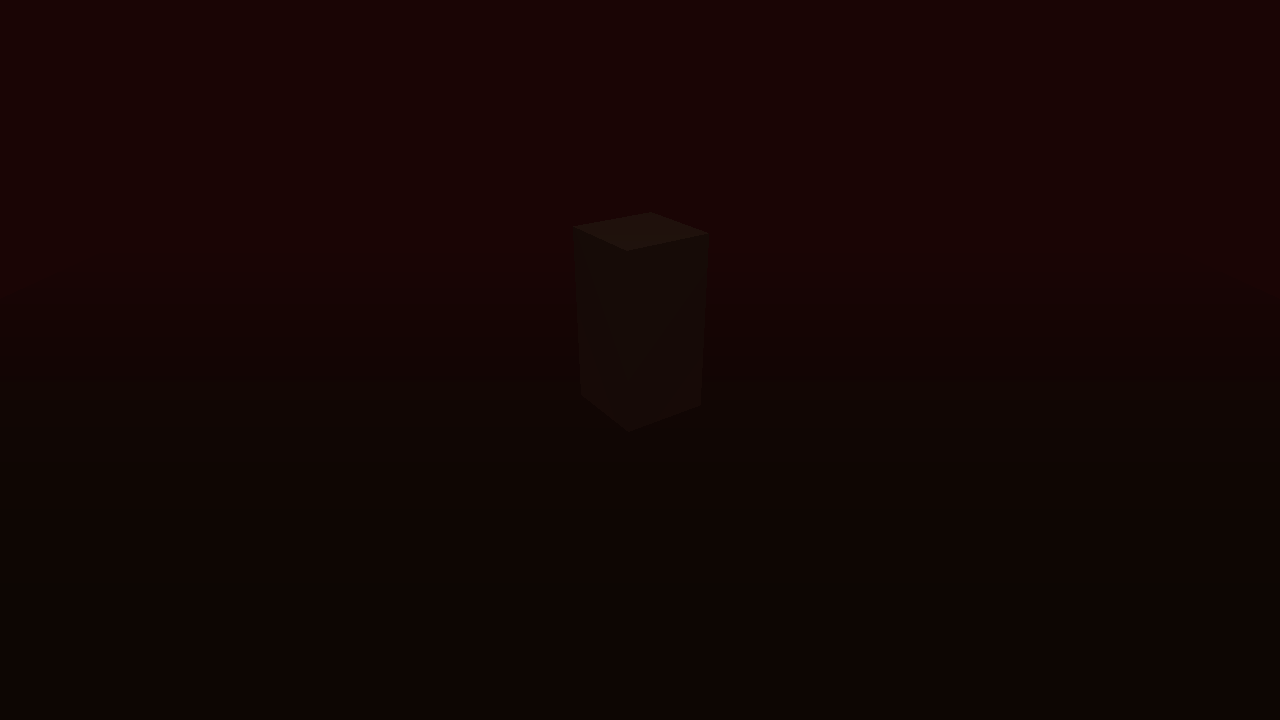
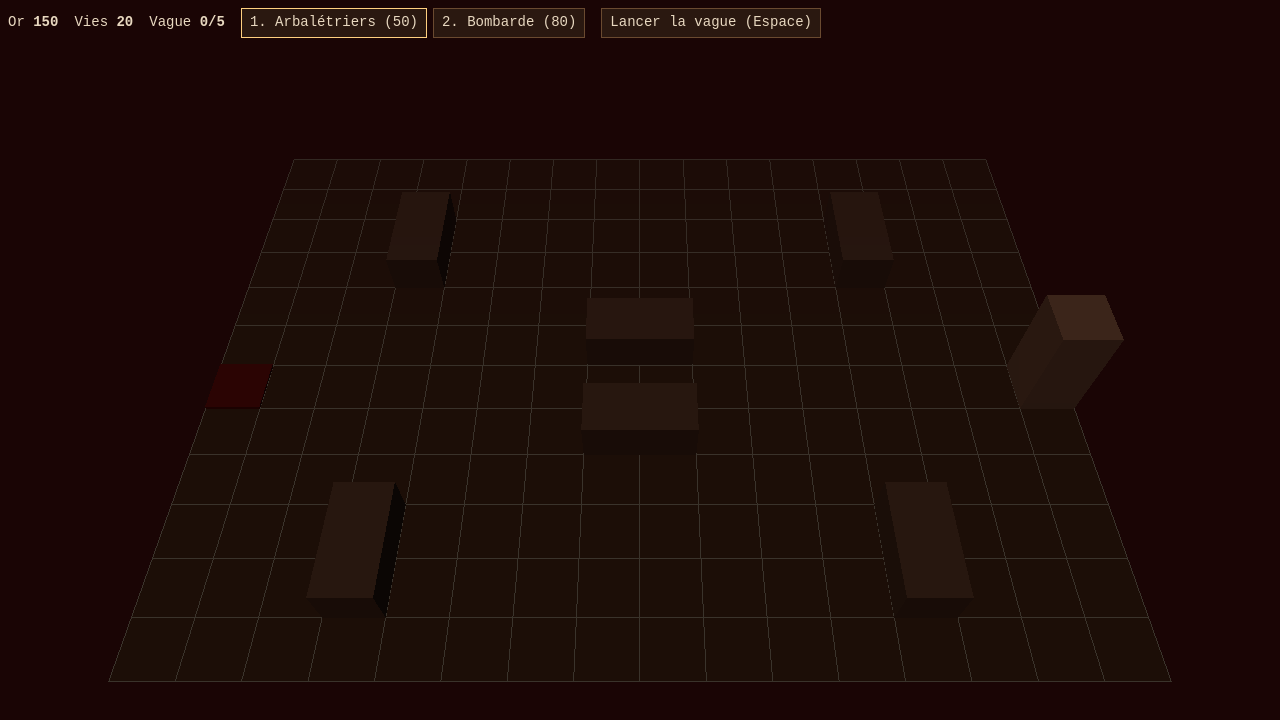
Before and after one commit to watchsz/iron-vigil, a website built with Vite: page index.html in a window 1280 px wide. Built offline with nearby package versions, Linux system fonts and the light colour scheme; animation ran at ten frames a second.

Commit message:
feat: greybox phase 1 (sim, flow field, 2 tours, 2 ennemis, 5 vagues, HUD)
Co-Authored-By: Claude Opus 5.5 <noreply@anthropic.com>

```diff
--- a/index.html
+++ b/index.html
@@ -5,11 +5,25 @@
     <meta name="viewport" content="width=device-width, initial-scale=1" />
     <title>Iron Vigil</title>
     <style>
-      html, body { margin: 0; height: 100%; background: #000; overflow: hidden; }
+      html, body { margin: 0; height: 100%; background: #000; overflow: hidden; font: 14px/1.4 monospace; color: #e8d8c0; }
       canvas { display: block; width: 100%; height: 100%; }
+      #hud { position: fixed; top: 8px; left: 8px; right: 8px; display: flex; gap: 16px; align-items: center; flex-wrap: wrap; pointer-events: none; }
+      #hud button { pointer-events: auto; font: inherit; color: inherit; background: #2a1810; border: 1px solid #6a4a30; padding: 4px 8px; cursor: pointer; }
+      #hud button.selected { border-color: #ffd080; }
+      #hud button:disabled { opacity: 0.4; cursor: default; }
+      #towers { display: flex; gap: 6px; }
+      #message { position: fixed; top: 40%; width: 100%; text-align: center; font-size: 48px; pointer-events: none; }
     </style>
   </head>
   <body>
+    <div id="hud">
+      <span>Or <b id="gold"></b></span>
+      <span>Vies <b id="lives"></b></span>
+      <span>Vague <b id="waveNum"></b></span>
+      <span id="towers"></span>
+      <button id="wave">Lancer la vague (Espace)</button>
+    </div>
+    <div id="message"></div>
     <script type="module" src="/src/main.ts"></script>
   </body>
 </html>
--- /dev/null
+++ b/src/data/content.ts
@@ -0,0 +1,51 @@
+// Contenu du jeu (greybox). Distances en cases, durées en ticks (30/s), vitesses en cases/s.
+
+export const TOWERS = {
+  crossbow: { name: 'Arbalétriers', cost: 50, range: 3.5, damage: 10, cooldown: 15, splash: 0 },
+  bombard: { name: 'Bombarde', cost: 80, range: 3, damage: 22, cooldown: 45, splash: 1.2 },
+} as const;
+export type TowerKind = keyof typeof TOWERS;
+
+export const ENEMIES = {
+  ghoul: { name: 'Goule', hp: 40, speed: 1.2, reward: 5, leak: 1 },
+  hound: { name: 'Chien-démon', hp: 22, speed: 2.6, reward: 4, leak: 1 },
+} as const;
+export type EnemyKind = keyof typeof ENEMIES;
+
+export interface Wave {
+  hpMul: number;
+  groups: { kind: EnemyKind; count: number; every: number }[]; // groupes joués l'un après l'autre
+}
+
+export interface Level {
+  map: string[]; // '.' libre, '#' rocher, 'S' apparition, 'G' porte
+  gold: number;
+  lives: number;
+  waves: Wave[];
+}
+
+export const LEVEL: Level = {
+  map: [
+    '................',
+    '................',
+    '...#........#...',
+    '...#........#...',
+    '................',
+    '.......##.......',
+    'S..............G',
+    '.......##.......',
+    '................',
+    '...#........#...',
+    '...#........#...',
+    '................',
+  ],
+  gold: 150,
+  lives: 20,
+  waves: [
+    { hpMul: 1, groups: [{ kind: 'ghoul', count: 8, every: 30 }] },
+    { hpMul: 1.2, groups: [{ kind: 'ghoul', count: 12, every: 25 }] },
+    { hpMul: 1.4, groups: [{ kind: 'hound', count: 10, every: 15 }] },
+    { hpMul: 1.7, groups: [{ kind: 'ghoul', count: 15, every: 20 }, { kind: 'hound', count: 10, every: 15 }] },
+    { hpMul: 2, groups: [{ kind: 'ghoul', count: 25, every: 15 }, { kind: 'hound', count: 20, every: 10 }] },
+  ],
+};
--- a/src/main.ts
+++ b/src/main.ts
@@ -1,42 +1,79 @@
-import * as THREE from 'three';
+import { TOWERS, type TowerKind } from './data/content';
+import { createView } from './render/scene';
+import { canPlace, createGame, placeTower, sellTower, startWave, step, TICK_HZ } from './sim/game';
 
-const renderer = new THREE.WebGLRenderer({ antialias: false });
-document.body.appendChild(renderer.domElement);
+const state = createGame();
+const view = createView(document.body, state);
+const $ = (id: string) => document.getElementById(id)!;
 
-const scene = new THREE.Scene();
-scene.background = new THREE.Color(0x1a0505);
-scene.fog = new THREE.Fog(0x1a0505, 4, 14);
+// --- HUD ---
+let selected: TowerKind = 'crossbow';
+const towerButtons = (Object.keys(TOWERS) as TowerKind[]).map((kind, n) => {
+  const b = document.createElement('button');
+  b.textContent = `${n + 1}. ${TOWERS[kind].name} (${TOWERS[kind].cost})`;
+  b.onclick = () => { selected = kind; };
+  $('towers').appendChild(b);
+  return { kind, b };
+});
+const waveButton = $('wave') as HTMLButtonElement;
+waveButton.onclick = () => startWave(state);
 
-const camera = new THREE.PerspectiveCamera(60, 1, 0.1, 100);
-camera.position.set(0, 4, 7);
-camera.lookAt(0, 0, 0);
+function updateHud() {
+  $('gold').textContent = String(state.gold);
+  $('lives').textContent = String(state.lives);
+  $('waveNum').textContent = `${state.wave}/${state.level.waves.length}`;
+  waveButton.disabled = state.waveActive || state.status !== 'playing';
+  for (const { kind, b } of towerButtons) {
+    b.classList.toggle('selected', kind === selected);
+    b.disabled = state.gold < TOWERS[kind].cost;
+  }
+  $('message').textContent = state.status === 'won' ? 'Victoire' : state.status === 'lost' ? 'Défaite' : '';
+}
 
-scene.add(new THREE.HemisphereLight(0x8a6a5a, 0x100808, 2));
-const ground = new THREE.Mesh(new THREE.PlaneGeometry(20, 20), new THREE.MeshLambertMaterial({ color: 0x2b2620 }));
-ground.rotation.x = -Math.PI / 2;
-scene.add(ground);
-const keep = new THREE.Mesh(new THREE.BoxGeometry(1, 2, 1), new THREE.MeshLambertMaterial({ color: 0x55504a }));
-keep.position.y = 1;
-scene.add(keep);
-
-function resize() {
-  renderer.setSize(innerWidth, innerHeight, false);
-  camera.aspect = innerWidth / innerHeight;
-  camera.updateProjectionMatrix();
-}
-addEventListener('resize', resize);
-resize();
-
-let frames = 0;
-renderer.setAnimationLoop((t) => {
-  frames++;
-  keep.rotation.y = t / 2000;
-  renderer.render(scene, camera);
+// --- Entrées : clic = poser, clic droit = vendre (70 %), 1/2 = choix de tour, Espace = vague ---
+const canvas = view.renderer.domElement;
+canvas.addEventListener('pointermove', (ev) => {
+  const c = view.pickCell(ev.clientX, ev.clientY);
+  view.setHover(c, !!c && canPlace(state, ...c) && state.gold >= TOWERS[selected].cost);
+});
+canvas.addEventListener('pointerleave', () => view.setHover(null, false));
+canvas.addEventListener('click', (ev) => {
+  const c = view.pickCell(ev.clientX, ev.clientY);
+  if (c) placeTower(state, selected, ...c);
+});
+canvas.addEventListener('contextmenu', (ev) => {
+  ev.preventDefault();
+  const c = view.pickCell(ev.clientX, ev.clientY);
+  if (c) sellTower(state, ...c);
+});
+addEventListener('keydown', (ev) => {
+  const t = towerButtons[Number(ev.key) - 1];
+  if (t) selected = t.kind;
+  if (ev.code === 'Space') { ev.preventDefault(); startWave(state); }
 });
 
-// Hook de test e2e ; s'étoffera avec la sim (seed, pause, avance N ticks).
+// --- Boucle : pas fixe pour la sim, rendu interpolé ---
+const DT = 1000 / TICK_HZ;
+let acc = 0, last = performance.now(), paused = false, frames = 0;
+view.renderer.setAnimationLoop((now) => {
+  if (!paused) acc += Math.min(now - last, 250);
+  last = now;
+  while (acc >= DT) { step(state); acc -= DT; }
+  view.sync(acc / DT);
+  updateHud();
+  frames++;
+});
+
+// Hook de test e2e
 (window as unknown as { __game: object }).__game = {
   ready: true,
   frames: () => frames,
-  drawCalls: () => renderer.info.render.calls,
+  drawCalls: () => view.renderer.info.render.calls,
+  pause: (p: boolean) => { paused = p; acc = 0; },
+  tick: (n: number) => { for (let k = 0; k < n; k++) step(state); },
+  cellToScreen: view.cellToScreen,
+  snapshot: () => ({
+    gold: state.gold, lives: state.lives, wave: state.wave, waveActive: state.waveActive,
+    status: state.status, towers: state.towers.size, enemies: state.enemies.length,
+  }),
 };
--- /dev/null
+++ b/src/render/scene.ts
@@ -0,0 +1,136 @@
+// Rendu greybox : lit le GameState, ne le modifie jamais.
+import * as THREE from 'three';
+import type { EnemyKind, TowerKind } from '../data/content';
+import type { GameState } from '../sim/game';
+
+const TOWER_LOOK: Record<TowerKind, { color: number; size: [number, number, number] }> = {
+  crossbow: { color: 0x7a5a3a, size: [0.5, 1.2, 0.5] },
+  bombard: { color: 0x44444c, size: [0.8, 0.7, 0.8] },
+};
+const ENEMY_LOOK: Record<EnemyKind, { color: number; size: [number, number, number] }> = {
+  ghoul: { color: 0x6b7a4a, size: [0.4, 0.6, 0.4] },
+  hound: { color: 0x9a2a1a, size: [0.5, 0.3, 0.3] },
+};
+const SHOT_FRAMES = 6;
+
+const box = (color: number, [w, h, d]: [number, number, number]) => {
+  const m = new THREE.Mesh(new THREE.BoxGeometry(w, h, d), new THREE.MeshLambertMaterial({ color }));
+  m.geometry.translate(0, h / 2, 0); // origine au sol
+  return m;
+};
+
+export function createView(parent: HTMLElement, s: GameState) {
+  const renderer = new THREE.WebGLRenderer({ antialias: false });
+  parent.appendChild(renderer.domElement);
+
+  const scene = new THREE.Scene();
+  scene.background = new THREE.Color(0x1a0505);
+  scene.fog = new THREE.Fog(0x1a0505, 14, 32);
+  scene.add(new THREE.HemisphereLight(0x8a6a5a, 0x100808, 2));
+  const sun = new THREE.DirectionalLight(0xffb090, 1.2);
+  sun.position.set(-5, 10, 4);
+  scene.add(sun);
+
+  const camera = new THREE.PerspectiveCamera(50, 1, 0.1, 100);
+  camera.position.set(0, 13, 10);
+  camera.lookAt(0, 0, 0.8);
+
+  const wx = (x: number) => x - s.w / 2 + 0.5;
+  const wz = (y: number) => y - s.h / 2 + 0.5;
+
+  const ground = new THREE.Mesh(new THREE.PlaneGeometry(s.w, s.h), new THREE.MeshLambertMaterial({ color: 0x2b2620 }));
+  ground.rotation.x = -Math.PI / 2;
+  scene.add(ground);
+
+  const grid: number[] = [];
+  for (let x = 0; x <= s.w; x++) grid.push(x - s.w / 2, 0.01, -s.h / 2, x - s.w / 2, 0.01, s.h / 2);
+  for (let y = 0; y <= s.h; y++) grid.push(-s.w / 2, 0.01, y - s.h / 2, s.w / 2, 0.01, y - s.h / 2);
+  const gridGeo = new THREE.BufferGeometry().setAttribute('position', new THREE.Float32BufferAttribute(grid, 3));
+  scene.add(new THREE.LineSegments(gridGeo, new THREE.LineBasicMaterial({ color: 0x3a332b })));
+
+  const at = <T extends THREE.Object3D>(m: T, i: number) => { m.position.set(wx(i % s.w), 0, wz((i / s.w) | 0)); return m; };
+  s.rocks.forEach((r, i) => { if (r) scene.add(at(box(0x3a3632, [1, 0.8, 1]), i)); });
+  scene.add(at(box(0x55504a, [1, 2, 1]), s.goal)); // porte de la forteresse
+  scene.add(at(box(0x401010, [1, 0.05, 1]), s.spawn));
+
+  const hover = new THREE.Mesh(new THREE.PlaneGeometry(1, 1), new THREE.MeshBasicMaterial({ transparent: true, opacity: 0.35 }));
+  hover.rotation.x = -Math.PI / 2;
+  hover.position.y = 0.02;
+  hover.visible = false;
+  scene.add(hover);
+
+  const towers = new Map<number, THREE.Mesh>();
+  const enemies = new Map<number, THREE.Mesh>();
+  const shots: { line: THREE.Line; ttl: number }[] = [];
+  const shotMat = new THREE.LineBasicMaterial({ color: 0xffd080 });
+  let lastTick = -1;
+
+  function sync(alpha: number) {
+    for (const [i, t] of s.towers) if (!towers.has(i)) { const m = at(box(TOWER_LOOK[t.kind].color, TOWER_LOOK[t.kind].size), i); towers.set(i, m); scene.add(m); }
+    for (const [i, m] of towers) if (!s.towers.has(i)) { scene.remove(m); towers.delete(i); }
+
+    const alive = new Set<number>();
+    for (const e of s.enemies) {
+      alive.add(e.id);
+      let m = enemies.get(e.id);
+      if (!m) { m = box(ENEMY_LOOK[e.kind].color, ENEMY_LOOK[e.kind].size); enemies.set(e.id, m); scene.add(m); }
+      const x = e.px + (e.x - e.px) * alpha, y = e.py + (e.y - e.py) * alpha;
+      m.position.set(wx(x), 0, wz(y));
+      m.scale.y = 0.3 + 0.7 * (e.hp / e.maxHp); // greybox : la taille montre les PV
+    }
+    for (const [id, m] of enemies) if (!alive.has(id)) { scene.remove(m); enemies.delete(id); }
+
+    if (s.tick !== lastTick) {
+      lastTick = s.tick;
+      for (const sh of s.shots) {
+        const g = new THREE.BufferGeometry().setFromPoints([
+          new THREE.Vector3(wx(sh.fromX), 1, wz(sh.fromY)), new THREE.Vector3(wx(sh.toX), 0.3, wz(sh.toY)),
+        ]);
+        const line = new THREE.Line(g, shotMat);
+        scene.add(line);
+        shots.push({ line, ttl: SHOT_FRAMES });
+      }
+    }
+    for (let k = shots.length - 1; k >= 0; k--) {
+      const sh = shots[k]!;
+      if (--sh.ttl > 0) continue;
+      scene.remove(sh.line); sh.line.geometry.dispose(); shots.splice(k, 1);
+    }
+    renderer.render(scene, camera);
+  }
+
+  function resize() {
+    renderer.setSize(innerWidth, innerHeight, false);
+    camera.aspect = innerWidth / innerHeight;
+    camera.updateProjectionMatrix();
+  }
+  addEventListener('resize', resize);
+  resize();
+
+  const ray = new THREE.Raycaster();
+  /** Case sous le pointeur (coordonnées client), ou null. */
+  function pickCell(cx: number, cy: number): [number, number] | null {
+    const r = renderer.domElement.getBoundingClientRect();
+    ray.setFromCamera(new THREE.Vector2(((cx - r.left) / r.width) * 2 - 1, -((cy - r.top) / r.height) * 2 + 1), camera);
+    const hit = ray.intersectObject(ground)[0];
+    if (!hit) return null;
+    const x = Math.floor(hit.point.x + s.w / 2), y = Math.floor(hit.point.z + s.h / 2);
+    return x >= 0 && y >= 0 && x < s.w && y < s.h ? [x, y] : null;
+  }
+
+  /** Centre d'une case en coordonnées client (pour les tests e2e). */
+  function cellToScreen(x: number, y: number) {
+    const v = new THREE.Vector3(wx(x), 0, wz(y)).project(camera);
+    const r = renderer.domElement.getBoundingClientRect();
+    return { x: r.left + ((v.x + 1) / 2) * r.width, y: r.top + ((1 - v.y) / 2) * r.height };
+  }
+
+  function setHover(c: [number, number] | null, ok: boolean) {
+    hover.visible = !!c;
+    if (!c) return;
+    hover.position.x = wx(c[0]); hover.position.z = wz(c[1]);
+    (hover.material as THREE.MeshBasicMaterial).color.set(ok ? 0x40ff60 : 0xff3030);
+  }
+
+  return { renderer, sync, pickCell, cellToScreen, setHover };
+}
--- /dev/null
+++ b/src/sim/game.ts
@@ -0,0 +1,174 @@
+// Simulation pure et déterministe : aucun import Three.js/DOM.
+import { ENEMIES, LEVEL, TOWERS, type EnemyKind, type Level, type TowerKind } from '../data/content';
+import { DIRS, flowField } from './pathing';
+
+export const TICK_HZ = 30;
+export const SELL_RATIO = 0.7;
+
+export interface Enemy {
+  id: number;
+  kind: EnemyKind;
+  hp: number;
+  maxHp: number;
+  x: number; y: number;   // position (cases, centre de case = entier)
+  px: number; py: number; // position au tick précédent (interpolation du rendu)
+  tx: number; ty: number; // case visée
+}
+export interface Tower { kind: TowerKind; x: number; y: number; cooldown: number }
+export interface Shot { kind: TowerKind; fromX: number; fromY: number; toX: number; toY: number }
+
+export interface GameState {
+  level: Level;
+  w: number; h: number;
+  rocks: Uint8Array;
+  spawn: number; goal: number;
+  dist: Int32Array; // flow field courant vers la porte
+  tick: number;
+  gold: number;
+  lives: number;
+  wave: number; // nombre de vagues lancées
+  waveActive: boolean;
+  waveTick: number;
+  spawnQueue: { kind: EnemyKind; at: number }[];
+  towers: Map<number, Tower>; // clé = index de case
+  enemies: Enemy[];
+  nextId: number;
+  shots: Shot[]; // tirs du dernier tick (pour le rendu)
+  status: 'playing' | 'won' | 'lost';
+}
+
+export function createGame(level: Level = LEVEL): GameState {
+  const h = level.map.length, w = level.map[0]!.length;
+  const rocks = new Uint8Array(w * h);
+  let spawn = -1, goal = -1;
+  level.map.forEach((row, y) => [...row].forEach((c, x) => {
+    const i = y * w + x;
+    if (c === '#') rocks[i] = 1;
+    if (c === 'S') spawn = i;
+    if (c === 'G') goal = i;
+  }));
+  const s: GameState = {
+    level, w, h, rocks, spawn, goal, dist: new Int32Array(0),
+    tick: 0, gold: level.gold, lives: level.lives,
+    wave: 0, waveActive: false, waveTick: 0, spawnQueue: [],
+    towers: new Map(), enemies: [], nextId: 1, shots: [], status: 'playing',
+  };
+  s.dist = flowField(w, h, (i) => rocks[i] === 1, goal);
+  return s;
+}
+
+const cell = (s: GameState, x: number, y: number) => y * s.w + x;
+
+/** Flow field si on posait une tour en (x, y), ou null si le placement est interdit. */
+function fieldWithTower(s: GameState, x: number, y: number): Int32Array | null {
+  if (x < 0 || y < 0 || x >= s.w || y >= s.h) return null;
+  const i = cell(s, x, y);
+  if (s.rocks[i] || s.towers.has(i) || i === s.spawn || i === s.goal) return null;
+  if (s.enemies.some((e) => cell(s, e.tx, e.ty) === i || cell(s, Math.round(e.x), Math.round(e.y)) === i)) return null;
+  const dist = flowField(s.w, s.h, (n) => n === i || s.rocks[n] === 1 || s.towers.has(n), s.goal);
+  if (dist[s.spawn]! < 0 || s.enemies.some((e) => dist[cell(s, e.tx, e.ty)]! < 0)) return null; // bloquerait le chemin
+  return dist;
+}
+
+export const canPlace = (s: GameState, x: number, y: number) => fieldWithTower(s, x, y) !== null;
+
+export function placeTower(s: GameState, kind: TowerKind, x: number, y: number): boolean {
+  if (s.status !== 'playing' || s.gold < TOWERS[kind].cost) return false;
+  const dist = fieldWithTower(s, x, y);
+  if (!dist) return false;
+  s.gold -= TOWERS[kind].cost;
+  s.towers.set(cell(s, x, y), { kind, x, y, cooldown: 0 });
+  s.dist = dist;
+  return true;
+}
+
+export function sellTower(s: GameState, x: number, y: number): boolean {
+  const i = cell(s, x, y), t = s.towers.get(i);
+  if (s.status !== 'playing' || !t) return false;
+  s.towers.delete(i);
+  s.gold += Math.floor(TOWERS[t.kind].cost * SELL_RATIO);
+  s.dist = flowField(s.w, s.h, (n) => s.rocks[n] === 1 || s.towers.has(n), s.goal);
+  return true;
+}
+
+export function startWave(s: GameState): boolean {
+  if (s.status !== 'playing' || s.waveActive || s.wave >= s.level.waves.length) return false;
+  let at = 0;
+  s.spawnQueue = [];
+  for (const g of s.level.waves[s.wave]!.groups) {
+    for (let n = 0; n < g.count; n++, at += g.every) s.spawnQueue.push({ kind: g.kind, at });
+  }
+  s.wave++;
+  s.waveActive = true;
+  s.waveTick = 0;
+  return true;
+}
+
+/** Distance restante jusqu'à la porte : sert au ciblage (« le plus avancé d'abord »). */
+const remaining = (s: GameState, e: Enemy) => s.dist[cell(s, e.tx, e.ty)]! + Math.abs(e.tx - e.x) + Math.abs(e.ty - e.y);
+
+export function step(s: GameState): void {
+  if (s.status !== 'playing') return;
+  s.tick++;
+  s.shots = [];
+
+  // Apparitions
+  if (s.waveActive) {
+    while (s.spawnQueue.length && s.spawnQueue[0]!.at <= s.waveTick) {
+      const { kind } = s.spawnQueue.shift()!;
+      const hp = Math.round(ENEMIES[kind].hp * s.level.waves[s.wave - 1]!.hpMul);
+      const x = s.spawn % s.w, y = (s.spawn / s.w) | 0;
+      s.enemies.push({ id: s.nextId++, kind, hp, maxHp: hp, x, y, px: x, py: y, tx: x, ty: y });
+    }
+    s.waveTick++;
+  }
+
+  // Déplacements le long du flow field
+  for (const e of s.enemies) {
+    e.px = e.x; e.py = e.y;
+    let move = ENEMIES[e.kind].speed / TICK_HZ;
+    while (move > 0) {
+      const d = Math.abs(e.tx - e.x) + Math.abs(e.ty - e.y); // déplacement toujours axial
+      if (d > move) {
+        e.x += Math.sign(e.tx - e.x) * move;
+        e.y += Math.sign(e.ty - e.y) * move;
+        break;
+      }
+      e.x = e.tx; e.y = e.ty; move -= d;
+      const here = s.dist[cell(s, e.x, e.y)]!;
+      if (here === 0) { e.hp = 0; s.lives -= ENEMIES[e.kind].leak; break; } // atteint la porte
+      for (const [dx, dy] of DIRS) {
+        const nx = e.x + dx, ny = e.y + dy;
+        if (nx >= 0 && ny >= 0 && nx < s.w && ny < s.h && s.dist[cell(s, nx, ny)] === here - 1) { e.tx = nx; e.ty = ny; break; }
+      }
+    }
+  }
+  const leaked = new Set(s.enemies.filter((e) => e.hp <= 0).map((e) => e.id));
+  s.enemies = s.enemies.filter((e) => !leaked.has(e.id));
+
+  // Tirs
+  for (const t of s.towers.values()) {
+    if (--t.cooldown > 0) continue;
+    const def = TOWERS[t.kind];
+    let target: Enemy | undefined;
+    for (const e of s.enemies) {
+      if (Math.hypot(e.x - t.x, e.y - t.y) > def.range) continue;
+      if (!target || remaining(s, e) < remaining(s, target)) target = e;
+    }
+    if (!target) continue;
+    t.cooldown = def.cooldown;
+    s.shots.push({ kind: t.kind, fromX: t.x, fromY: t.y, toX: target.x, toY: target.y });
+    for (const e of s.enemies) {
+      if (e === target || (def.splash > 0 && Math.hypot(e.x - target.x, e.y - target.y) <= def.splash)) e.hp -= def.damage;
+    }
+  }
+  for (const e of s.enemies) if (e.hp <= 0) s.gold += ENEMIES[e.kind].reward;
+  s.enemies = s.enemies.filter((e) => e.hp > 0);
+
+  if (s.lives <= 0) { s.lives = 0; s.status = 'lost'; return; }
+  if (s.waveActive && !s.spawnQueue.length && !s.enemies.length) {
+    s.waveActive = false;
+    s.gold += 20 + 10 * s.wave;
+    if (s.wave === s.level.waves.length) s.status = 'won';
+  }
+}
--- /dev/null
+++ b/src/sim/pathing.ts
@@ -0,0 +1,18 @@
+export const DIRS = [[1, 0], [0, 1], [-1, 0], [0, -1]] as const;
+
+/** Flow field : distance BFS (4-voisins) de chaque case jusqu'à `goal`, -1 si inatteignable. */
+export function flowField(w: number, h: number, blocked: (i: number) => boolean, goal: number): Int32Array {
+  const dist = new Int32Array(w * h).fill(-1);
+  const queue = [goal];
+  dist[goal] = 0;
+  for (let q = 0; q < queue.length; q++) {
+    const i = queue[q]!, x = i % w, y = (i / w) | 0;
+    for (const [dx, dy] of DIRS) {
+      const nx = x + dx, ny = y + dy, n = ny * w + nx;
+      if (nx < 0 || ny < 0 || nx >= w || ny >= h || dist[n] !== -1 || blocked(n)) continue;
+      dist[n] = dist[i]! + 1;
+      queue.push(n);
+    }
+  }
+  return dist;
+}
```
Also changed, not shown: tests/e2e/gameplay.spec.ts (added, +40 -0 lines), tests/unit/game.test.ts (added, +52 -0 lines).
